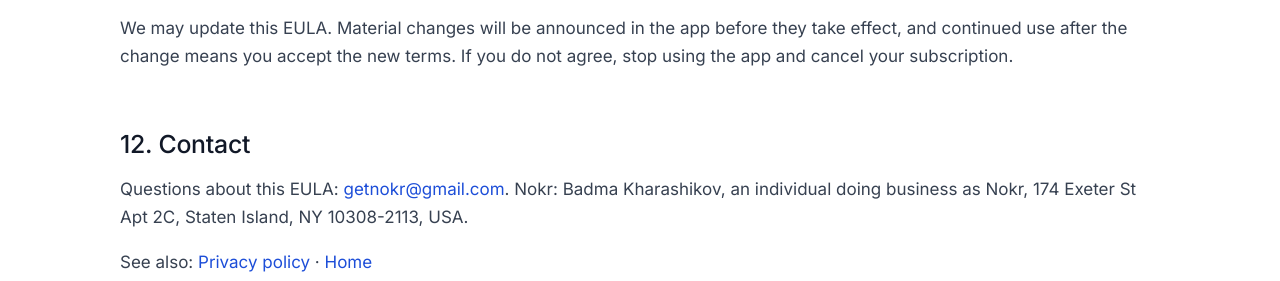
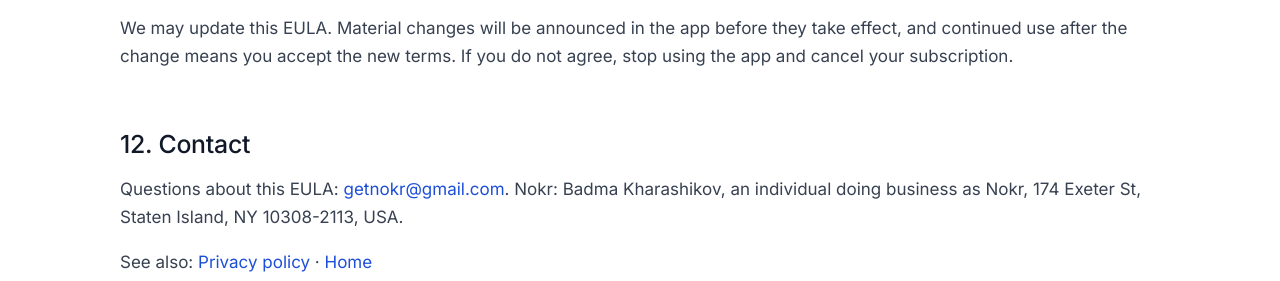
Before and after one commit to premierappliancerepairinc-cloud/handled-website, a plain HTML site: page terms/index.html in a window 1280 px wide. Shown: the part 3167-3448 px from the top of the page. Drawn offline with Linux system fonts and the light colour scheme.

Commit message:
Fix /terms/ §12: remove Apt 2C from the contact address (owner decision: no apartment number on the site).

```diff
--- a/terms/index.html
+++ b/terms/index.html
@@ -58,7 +58,7 @@
   <h2>11. Changes to this EULA</h2>
   <p>We may update this EULA. Material changes will be announced in the app before they take effect, and continued use after the change means you accept the new terms. If you do not agree, stop using the app and cancel your subscription.</p>
   <h2>12. Contact</h2>
-  <p>Questions about this EULA: <a href="mailto:getnokr@gmail.com">getnokr@gmail.com</a>. Nokr: Badma Kharashikov, an individual doing business as Nokr, 174 Exeter St Apt 2C, Staten Island, NY 10308-2113, USA.</p>
+  <p>Questions about this EULA: <a href="mailto:getnokr@gmail.com">getnokr@gmail.com</a>. Nokr: Badma Kharashikov, an individual doing business as Nokr, 174 Exeter St, Staten Island, NY 10308-2113, USA.</p>
   <p>See also: <a href="/privacy/">Privacy policy</a> · <a href="/">Home</a></p>
 </div>
 
```
